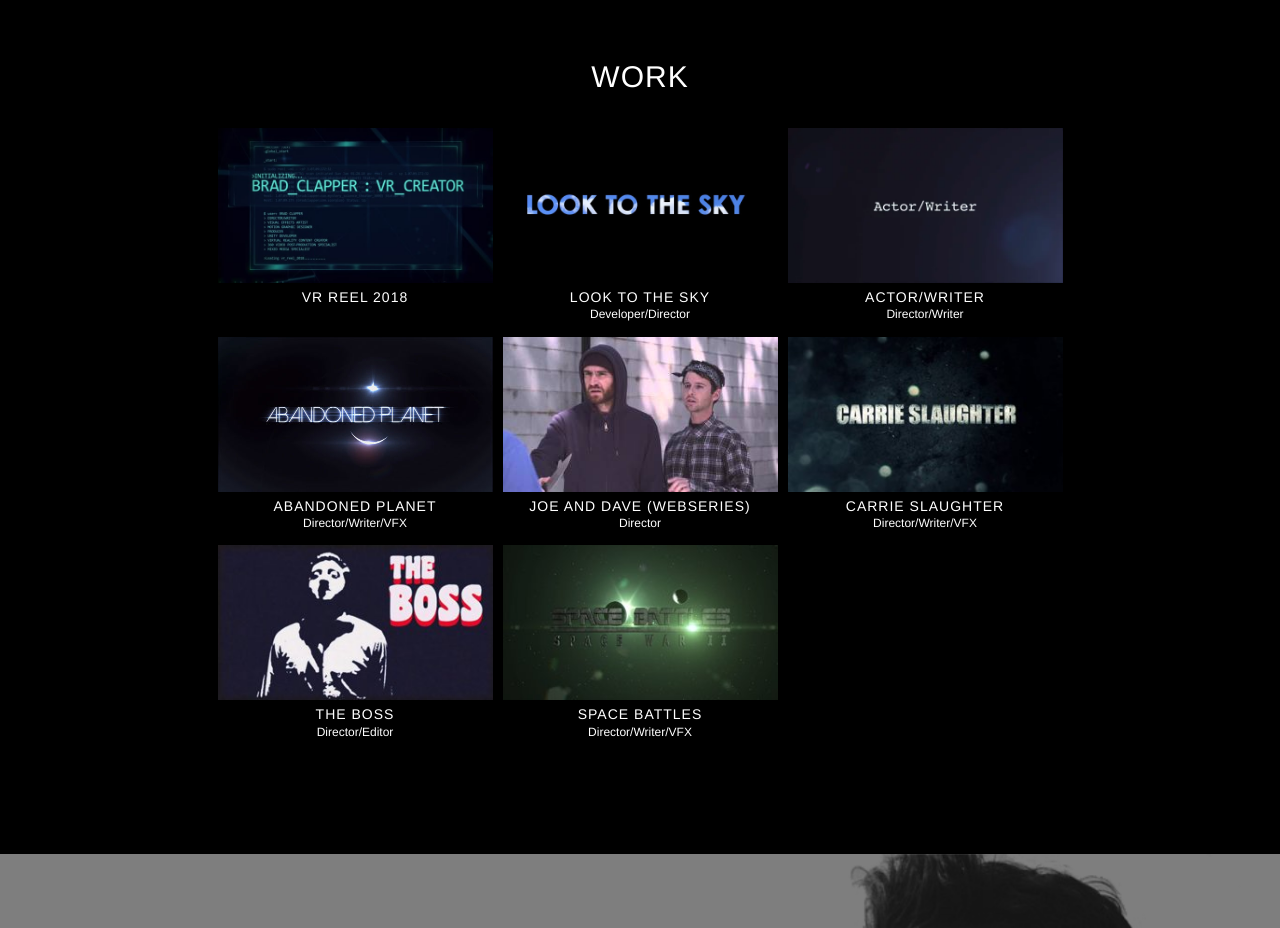
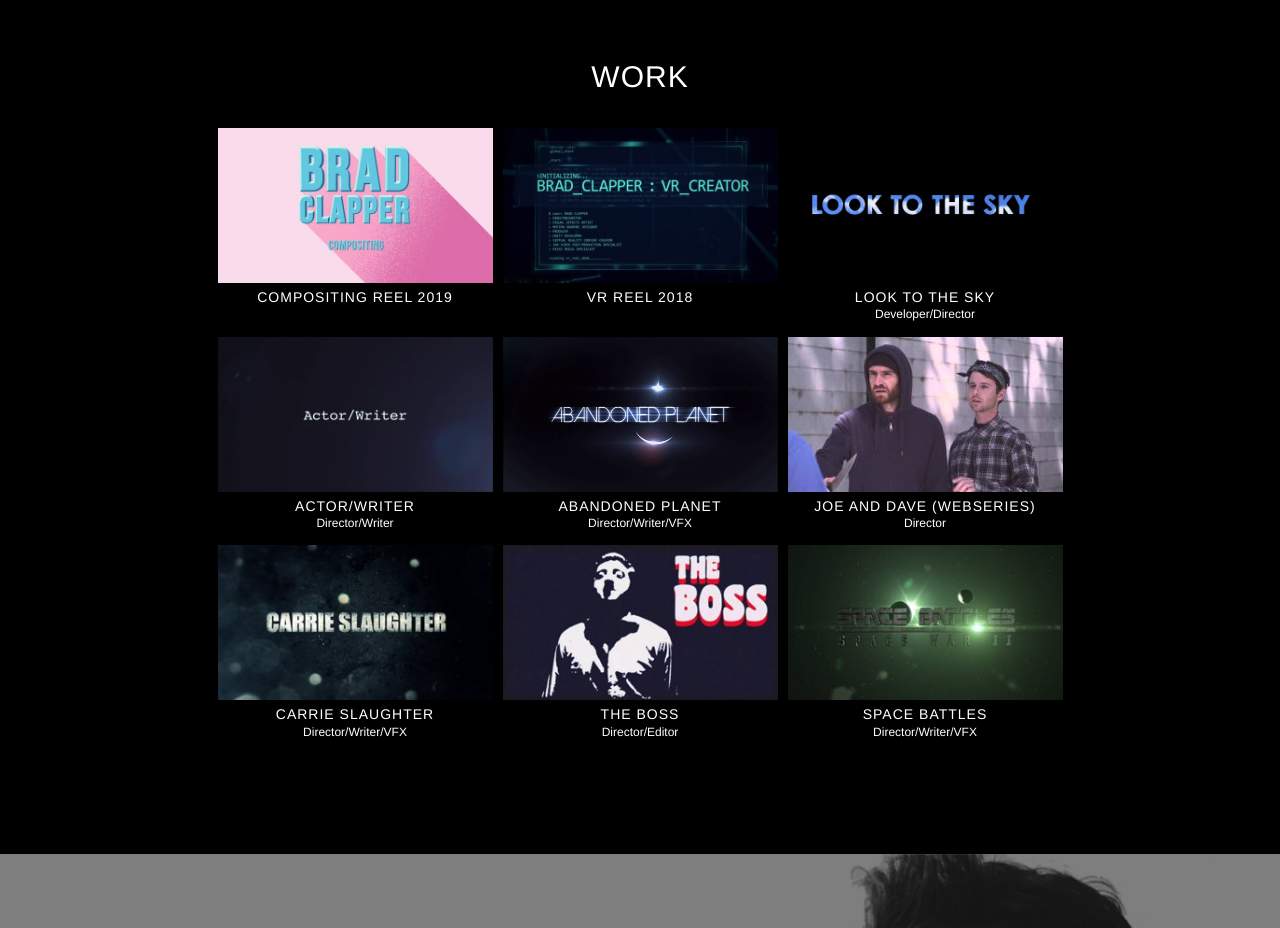
Before and after one commit to baclap/bradclapper.com, a website: page index.html in a window 1280 px wide. Shown: the part 840-1768 px from the top of the page. Drawn offline with Linux system fonts and the light colour scheme; a web font is replaced by a local one.

Commit message:
Add compositing reel

```diff
--- a/index.html
+++ b/index.html
@@ -97,6 +97,15 @@
     <section id="work" class="content-section text-center">
 		<h2>Work</h2>
 		<div class="videos-wrap">
+            <div class="video-wrap">
+                <div class="video-thumbnail">
+                    <a href="#" data-src="//player.vimeo.com/video/366566602" class="launch-video"><img src="img/thumbnails/compositing-reel.jpg" alt="Compositing Reel 2019" /></a>
+					<i class="fa fa-play-circle"></i>
+                </div>
+                <div class="video-details">
+                    <h3>Compositing Reel 2019</h3>
+                </div>
+            </div>
             <div class="video-wrap">
                 <div class="video-thumbnail">
                     <a href="#" data-src="//player.vimeo.com/video/256720928" class="launch-video"><img src="img/thumbnails/vr-reel.jpg" alt="VR Reel 2018" /></a>
```
Also changed, not shown: img/thumbnails/compositing-reel.jpg (added).
